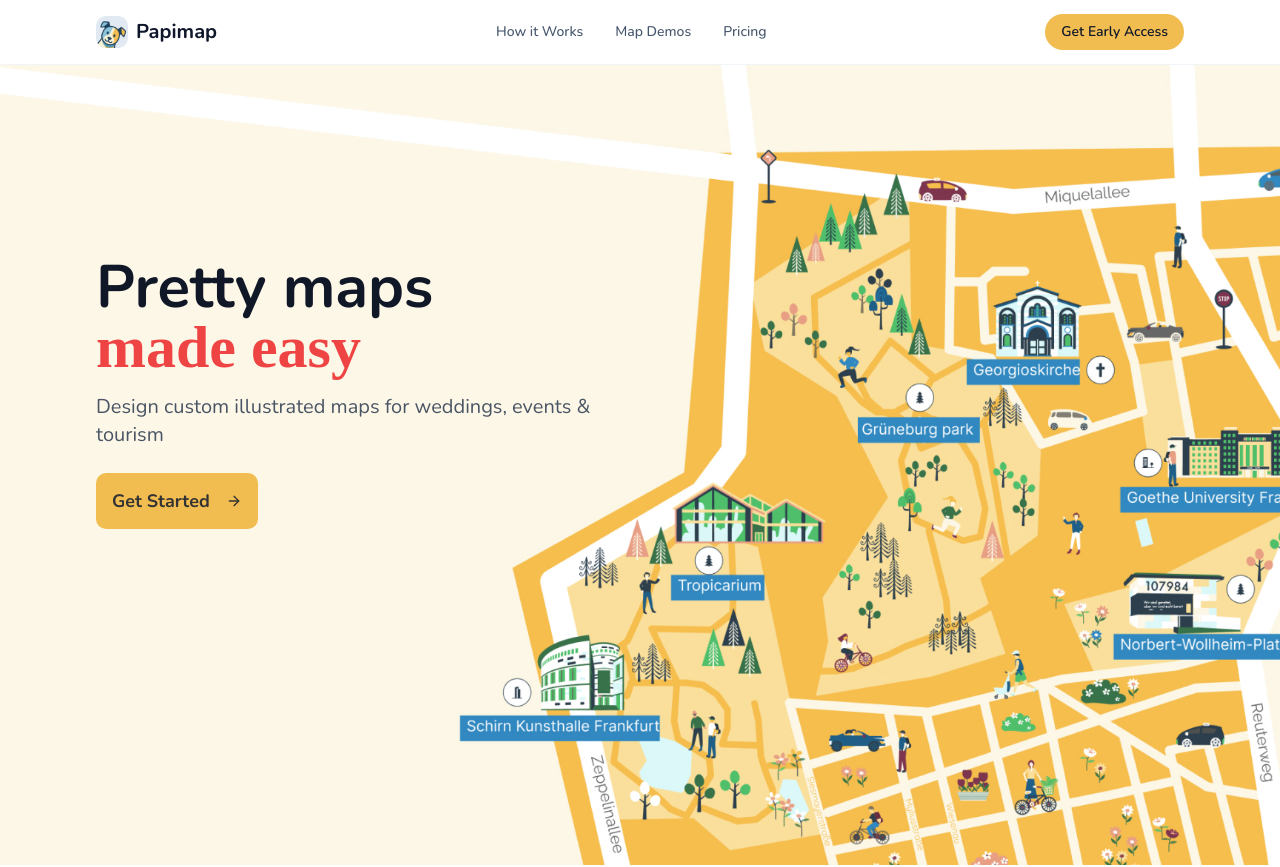
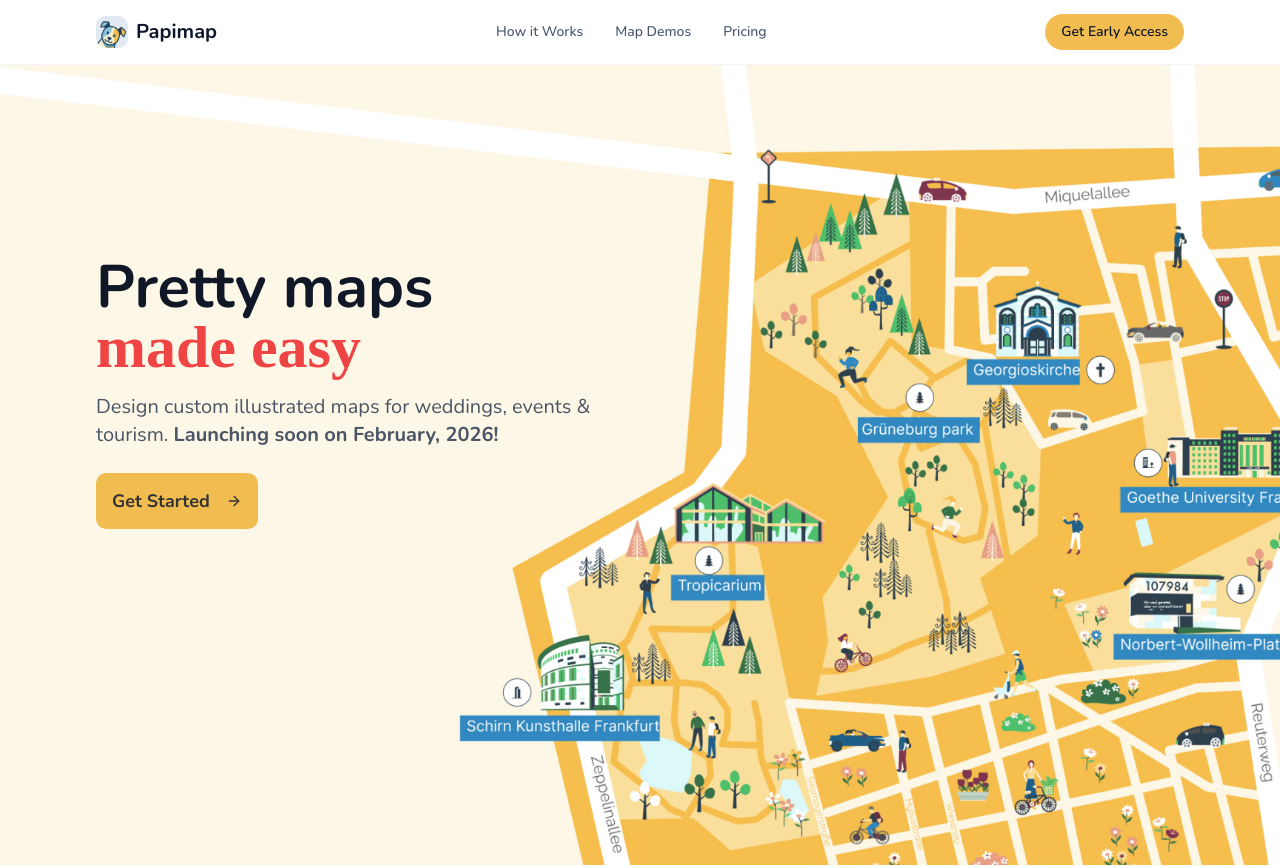
Before and after one commit to wentungwen/papimap-landing-page, a Next.js app: page / in a window 1280 px wide. Shown: the top 867 px of the page. Built offline with nearby package versions, Linux system fonts and the light colour scheme.

Commit message:
replaced the apostrophe in "It's" with &apos;

```diff
--- a/app/page.tsx
+++ b/app/page.tsx
@@ -73,7 +73,7 @@ export default function Home() {
               Pretty maps <br/> <span style={{ fontFamily: "'Satisfy', cursive", color: "var(--destructive)" }}>made easy</span>
             </h1>
             <p className="text-2xl sm:text-2xl md:text-xl text-gray-600 mb-6 max-w-xs md:max-w-none mx-auto md:mx-0">
-              Design custom illustrated maps for weddings, events & tourism
+              Design custom illustrated maps for weddings, events & tourism. <b>Launching soon on February, 2026!</b>
             </p>
 
             {/* CTA Button */}
@@ -563,7 +563,7 @@ export default function Home() {
                   Instead of cold, technical maps, Papimap helps you create cute, flat-style illustrated maps using houses, tents, landmarks, and other charming assets. You can highlight important places, add labels and titles, and export everything as print-ready files, perfect for posters, flyers, welcome guides, or wall art.
                 </p>
                 <p>
-                  It's built for Airbnb hosts, small hotels, event organizers, local guides, and tourism teams who need clear, friendly maps without learning complicated software.
+                  It&apos;s built for Airbnb hosts, small hotels, event organizers, local guides, and tourism teams who need clear, friendly maps without learning complicated software.
                 </p>
               </div>
             </div>
```
